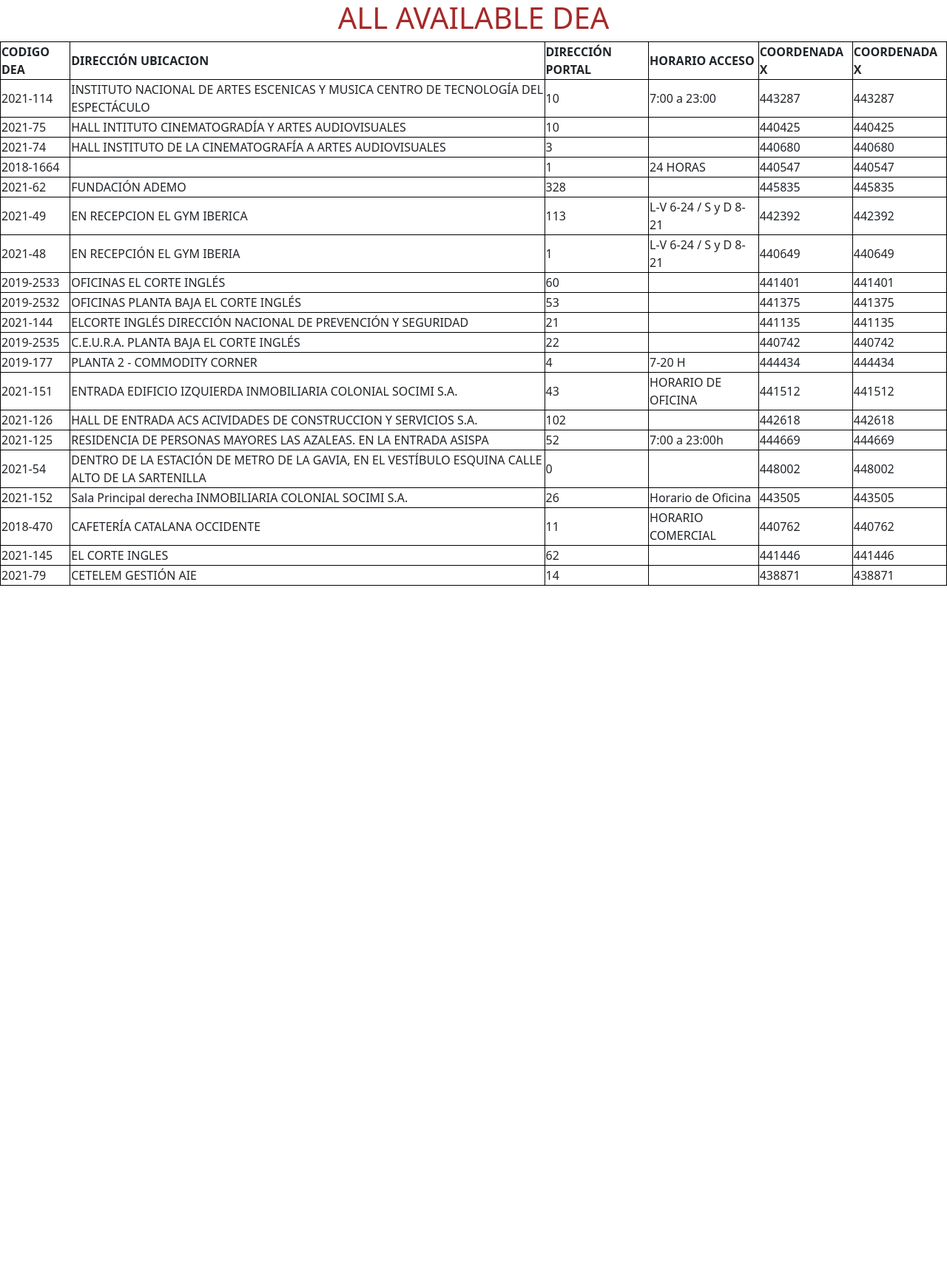
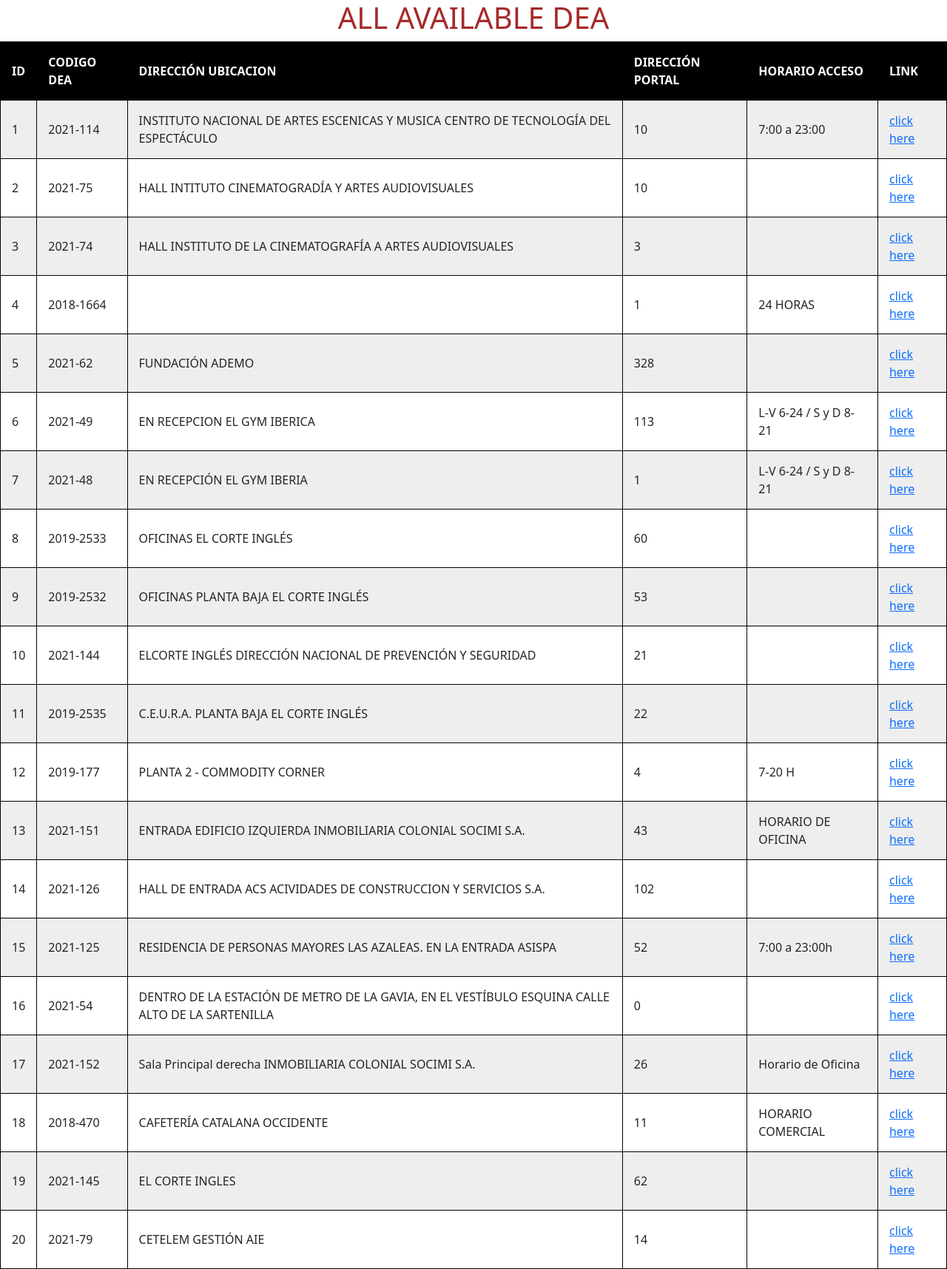
Before and after one commit to lorian-fate/classVITO, a Django app: template DJANGO_CLASS/my_FIRST_PROJECT/my_FIRST_APP/templates/my_FIRST_APP/index.html in a window 1280 px wide. Shown: the whole page at 74% size. Before the commit the page ends 792 px from the top, so only its background shows below. Run offline with Django 3.2, Linux system fonts and the light colour scheme; the template is opened without the code that fills it: values that come from a table or form of the project are taken from there, others are empty; data comes from the database, SQL or seed files in the repository.

Commit message:
file updated

```diff
--- a/DJANGO_CLASS/my_FIRST_PROJECT/my_FIRST_APP/templates/my_FIRST_APP/index.html
+++ b/DJANGO_CLASS/my_FIRST_PROJECT/my_FIRST_APP/templates/my_FIRST_APP/index.html
@@ -8,32 +8,57 @@
     <script src="https://cdn.jsdelivr.net/npm/bootstrap@5.0.0/dist/js/bootstrap.bundle.min.js" integrity="sha384-p34f1UUtsS3wqzfto5wAAmdvj+osOnFyQFpp4Ua3gs/ZVWx6oOypYoCJhGGScy+8" crossorigin="anonymous"></script>
     <title>FIND Your DEA</title>
     <style>
+        table {
+            width:100%;
+            }
         table, th, td {
             border: 1px solid black;
             border-collapse: collapse;
-        }
-        </style>
+            }
+        table.center {
+            margin-left: auto;
+            margin-right: auto;
+            }
+        th, td {
+            padding: 15px;
+            text-align: left;
+            }
+        #t01 tr:nth-child(even) {
+            background-color: #eee;
+            }
+        #t01 tr:nth-child(odd) {
+            background-color: #fff;
+            }
+        #t01 th {
+            background-color: black;
+            color: white;
+            }
+    </style>
 </head>
 <body>
     <h1 style="color:brown; text-align: center;">ALL AVAILABLE DEA</h1>
 
-        <table style="width:100%">
+        <table id="t01">
             <tr>
+                <th>ID</th>
                 <th>CODIGO DEA</th>
                 <th>DIRECCIÓN UBICACION</th>
                 <th>DIRECCIÓN PORTAL</th>
                 <th>HORARIO ACCESO</th>
-                <th>COORDENADA X</th>
-                <th>COORDENADA X</th>
+                <th>LINK</th>
+                <!--<th>COORDENADA X</th>
+                <th>COORDENADA X</th>-->
             </tr>
             {% for dea in my_dea %}
             <tr>
+                <td>{{dea.id}}</td>
                 <td>{{dea.codigo_dea}}</td>
                 <td>{{dea.direccion_ubicacion}}</td>
                 <td>{{dea.direccion_portal_numero}}</td>
                 <td>{{dea.horario_acceso}}</td>
-                <td>{{dea.x_utm}}</td>
-                <td>{{dea.x_utm}}</td>
+                <td><a href="{% url 'my_map' %}">click here</a></td>
+                <!--<td>{{dea.x_utm}}</td>
+                <td>{{dea.x_utm}}</td>-->
             </tr>
             {% endfor %}
         </table>
--- a/DJANGO_CLASS/my_FIRST_PROJECT/my_FIRST_APP/urls.py
+++ b/DJANGO_CLASS/my_FIRST_PROJECT/my_FIRST_APP/urls.py
@@ -4,4 +4,5 @@ from my_FIRST_APP import views
 
 urlpatterns = [
     path('', views.home, name="home"),
+    path('sss', views.my_map, name="my_map"),
 ]
--- a/V_ENV_VITO/DESFIBRILADORES/main.py
+++ b/V_ENV_VITO/DESFIBRILADORES/main.py
@@ -1,4 +1,3 @@
-from user import User
 from manage import Manage
 
 
--- a/V_ENV_VITO/DESFIBRILADORES/manage.py
+++ b/V_ENV_VITO/DESFIBRILADORES/manage.py
@@ -1,6 +1,5 @@
 import json
 from mppclass20210426 import Defibrillator
-from user import User
 import utm
 from geopy.geocoders import Nominatim
 from pygeocoder import Geocoder
@@ -104,7 +103,6 @@ class Manage:
             my_dic[dea_POSITION] = my_DEA
 
         minimun_distance = min(list(my_dic.keys()))
-
         return [minimun_distance, my_dic[minimun_distance]]
 
 
@@ -128,10 +126,12 @@ class Manage:
                     code = input("Type the code: ")
                     my_DEA = self.obj_defibrillator.search_BYCODE(code)
                     Manage.print_data(my_DEA)
+
                 elif option == '2':
                     user_position = input("Type the user position: ")
                     user_point = User(float(user_position.split(",")[0]), float(user_position.split(",")[1]))
                     my_DEA = Manage.get_distance(user_point)
+
                     transform_TO_gps = Manage.utm_TO_gps(float(my_DEA[1]['direccion_coordenada_x']), float(my_DEA[1]['direccion_coordenada_y']))
                     transform_TO_gps_user = Manage.utm_TO_gps(float(user_position.split(",")[0]), float(user_position.split(",")[1]))
                     my_ubication = Manage.get_UBICATION(transform_TO_gps_user[0], transform_TO_gps_user[1], transform_TO_gps[0], transform_TO_gps[1])
```
Also changed, not shown: DJANGO_CLASS/my_FIRST_PROJECT/my_FIRST_APP/get_DEA.py (added, +68 -0 lines), DJANGO_CLASS/my_FIRST_PROJECT/my_FIRST_APP/views.py (+28 -1 lines).
